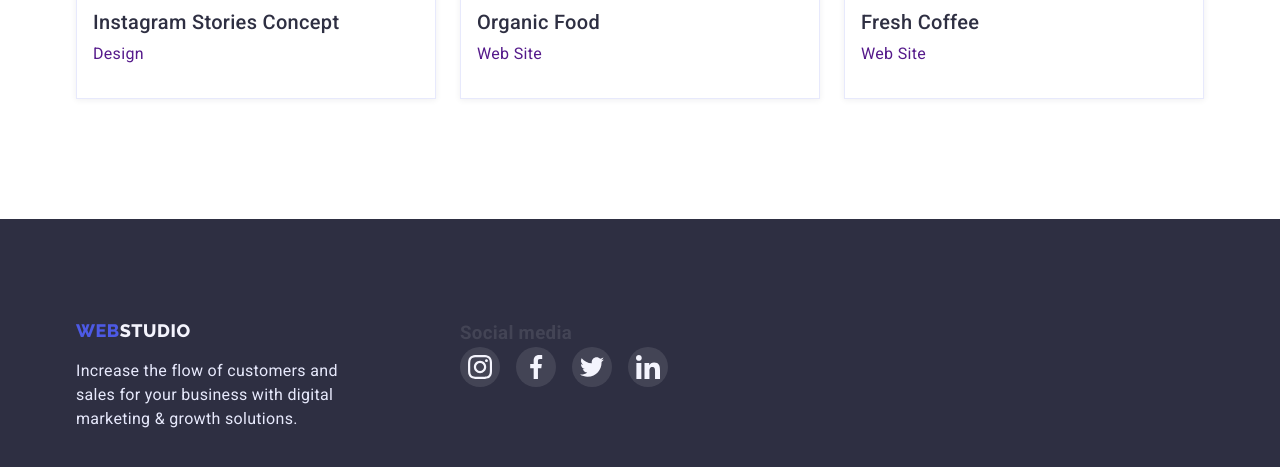
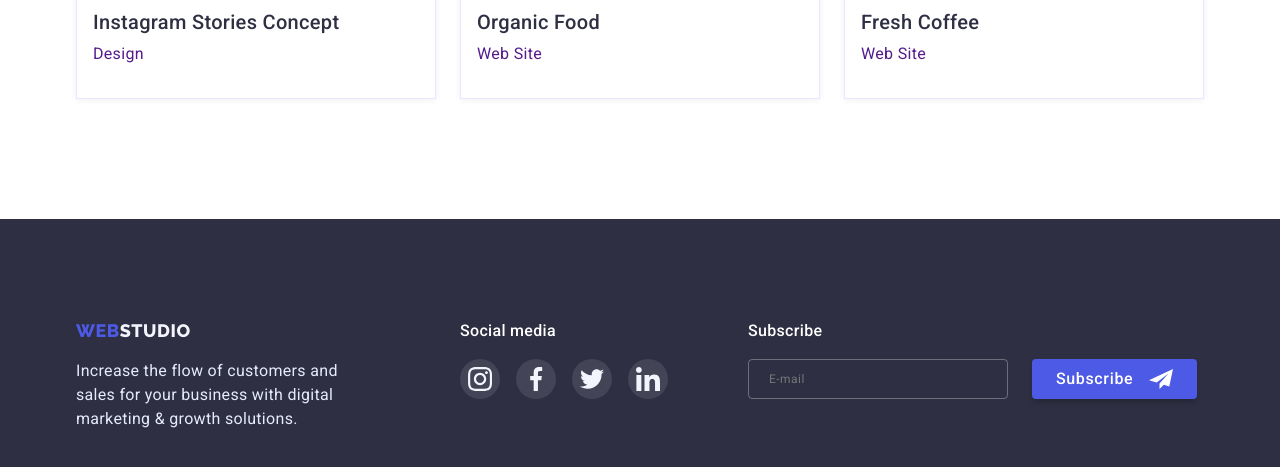
Before and after one commit to NikitaSalnykov/goit-markup-hw-06, a plain HTML site: page portfolio.html in a window 1280 px wide. Shown: the part 1551-2018 px from the top of the page. Drawn offline with nearby package versions, Linux system fonts and the light colour scheme.

Commit message:
fix outlines

```diff
--- a/css/style.css
+++ b/css/style.css
@@ -461,6 +461,7 @@ gap: 16px;
    padding: 8px 20px;
   letter-spacing: 0.04em;
   box-sizing: border-box;
+    outline: none;
 }
 
 .subscribe-form-input:not(:placeholder-shown) {
@@ -630,8 +631,7 @@ transition: var(--transition-duration) var(--transition-timing-function);
 cursor: pointer;
 }
 
-.modal-close-button:hover,
-.modal-close-button:focus {
+.modal-close-button:active {
   background-color: var(--primary-brand-color);
   fill: var(--white-color);
 }
@@ -660,6 +660,7 @@ border: 1px solid rgba(33, 33, 33, 0.2);
   border-radius: 4px;
   padding: 8px 38px;
   transition: var(--transition-duration) var(--transition-timing-function);
+  outline: none;
 }
 
 .modal-input:focus,
@@ -690,6 +691,7 @@ font-weight: 400;
   border-radius: 4px;
 padding: 8px 16px;
 transition: var(--transition-duration) var(--transition-timing-function);
+  outline: none;
 }
 
 .form-checkbox {
--- a/portfolio.html
+++ b/portfolio.html
@@ -201,8 +201,8 @@
           growth
           solutions.</p>
       </div>
-      <div class="footer-block">
-        <h3 class="footer-title-sns">Social media</h3>
+      <div>
+        <h3 class="footer-title">Social media</h3>
         <ul class="list footer-list-sns">
           <li class="footer-item-sns">
             <a href="" class="footer-link-sns">
@@ -234,6 +234,21 @@
           </li>
         </ul>
       </div>
+      <div class="form-subscribe-container">
+        <h3 class="footer-title">Subscribe</h3>
+        <form class="form-field">
+          <label>
+            <input class="subscribe-form-input" type="email" name="mail" placeholder="E-mail">
+          </label>
+
+          <button type="submit" class="button-style footer-button-subscribe">
+            Subscribe
+            <svg class="footer-icon" width="24px" height="24px">
+              <use href="./images/svg/symbol-defs.svg#icon-subscribe"></use>
+            </svg>
+          </button>
+        </form>
+      </div>
     </div>
   </footer>
 </body>
```
